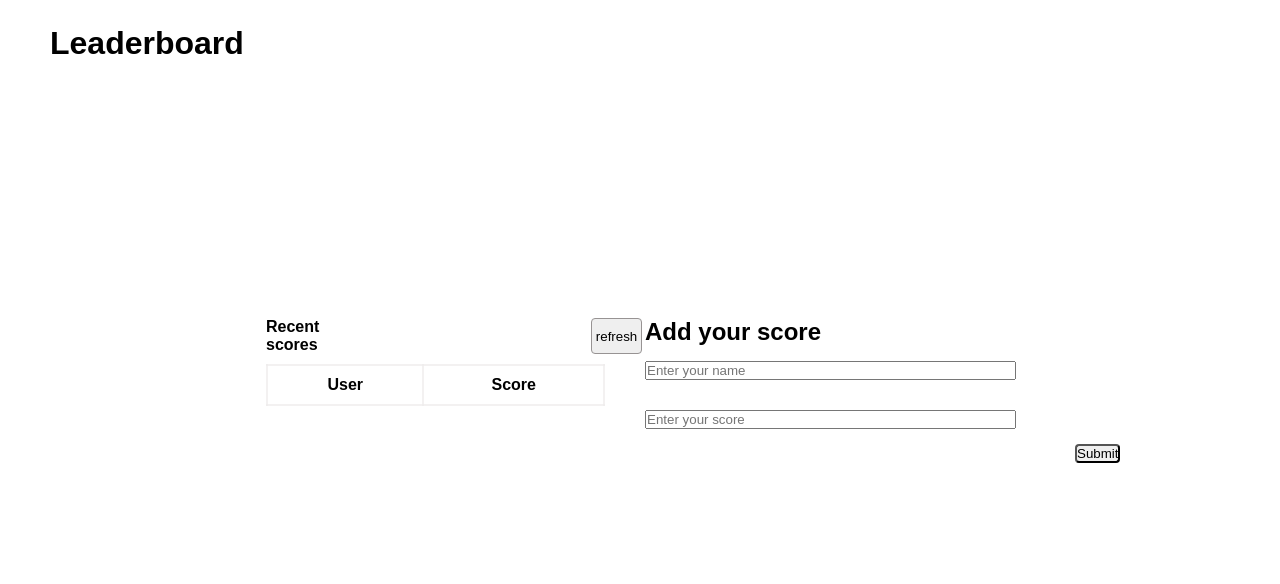
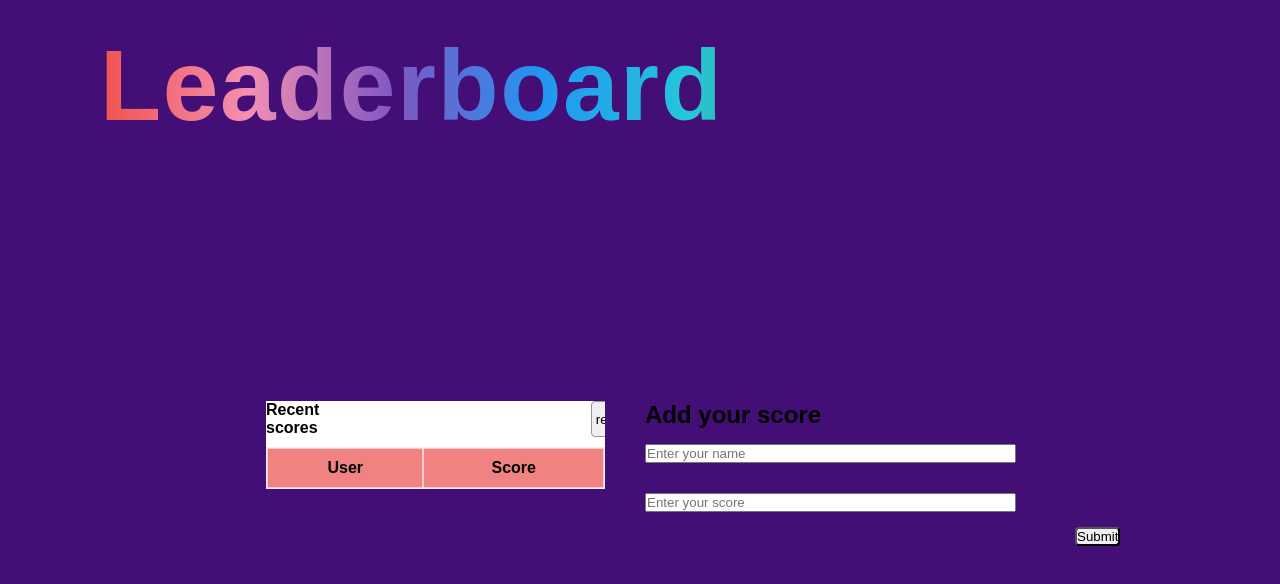
Before and after one commit to david30-maker/leaderboard-project, a website built with webpack: page src/index.html in a window 1280 px wide. Built offline with nearby package versions, Linux system fonts and the light colour scheme; no server answers.

Commit message:
Add styling

```diff
--- a/src/style.css
+++ b/src/style.css
@@ -10,6 +10,7 @@ body {
   overflow: scroll;
   font-family: sans-serif;
   font-weight: normal;
+  background-color: rgb(67, 14, 117);
 }
 
 #refresh-btn {
@@ -21,7 +22,31 @@ body {
 }
 
 .header-section {
-  margin: 25px 0 0 50px;
+  margin: 25px 0 0 100px;
+  background:
+    linear-gradient(
+      to right,
+      #ef5350,
+      #f48fb1,
+      #7e57c2,
+      #2196f3,
+      #26c6da,
+      #43a047,
+      #eeff41,
+      #f9a825,
+      #ff5722
+    );
+  -webkit-background-clip: text;
+  -webkit-text-fill-color: transparent;
+  font-size: 50px;
+  font-weight: bolder;
+  line-height: 1.2;
+  letter-spacing: 0.1rem;
+}
+
+.header-section:hover {
+  transform: rotate(360deg);
+  transition: transform 0.4s ease-in-out;
 }
 
 .main-work {
@@ -36,11 +61,16 @@ section {
   display: flex;
   flex-direction: column;
   width: 50%;
+  height: 50%;
+  background-color: white;
+  overflow: scroll;
+
 }
 
 #refresh-score {
   display: flex;
   gap: 165px;
+
 }
 
 table {
@@ -66,6 +96,10 @@ tr:nth-child(even) {
   background-color: rgb(247, 243, 243);
 }
 
+tr:nth-child(odd) {
+  background-color: rgb(241, 130, 130);
+}
+
 aside {
   display: flex;
   flex-direction: column;
@@ -86,6 +120,7 @@ input[type=number] {
   border-radius: 4px;
   margin-left: 430px;
 }
+
 
 @media screen and (max-width: 786px) {
   .main-work {
```
